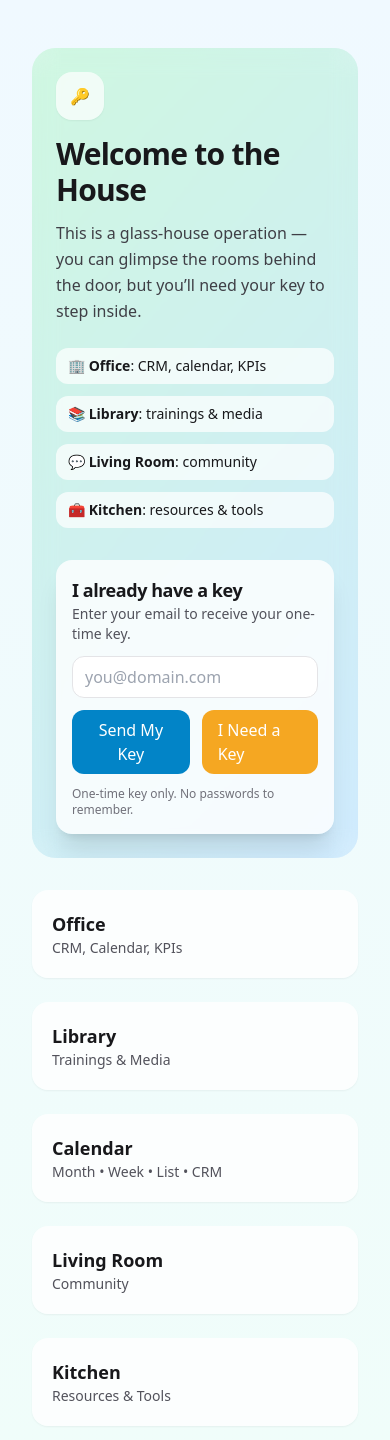
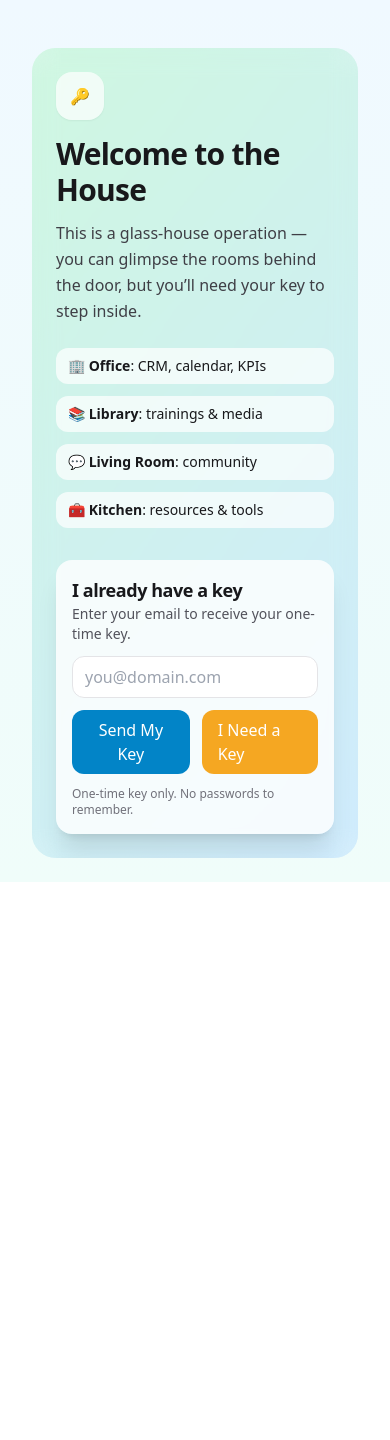
Before and after one commit to talormayde/Freedomfamily, a Next.js app: page / in a window 390 px wide. Shown: the top 1440 px of the page. After the commit the page ends 882 px from the top, so only its background shows below. Built offline with nearby package versions, Linux system fonts and the light colour scheme.

Commit message:
Update page.tsx

```diff
--- a/app/page.tsx
+++ b/app/page.tsx
@@ -1,3 +1,4 @@
+// app/page.tsx
 'use client';
 import { useEffect, useState } from 'react';
 import { supabaseBrowser } from '@/lib/supabase-browser';
@@ -13,6 +14,7 @@ export default function HomePage() {
     (async () => {
       const { data: { session } } = await supa.auth.getSession();
       if (mounted) setAuthed(!!session);
+      // listen for changes so the hero disappears right after login
       const { data: sub } = supa.auth.onAuthStateChange((_e, sess) => {
         if (mounted) setAuthed(!!sess);
       });
@@ -28,8 +30,10 @@ export default function HomePage() {
           className="relative overflow-hidden rounded-3xl p-6 md:p-10 mt-6 md:mt-10"
           style={{ background: 'linear-gradient(135deg, rgba(180,245,200,.55), rgba(180,220,255,.55))' }}
         >
-          <div className="absolute inset-0 backdrop-blur-md" />
-          <div className="relative grid md:grid-cols-2 gap-8 items-center">
+          {/* glass blur background should NOT capture clicks */}
+          <div className="absolute inset-0 backdrop-blur-md pointer-events-none" />
+          {/* content is above the blur */}
+          <div className="relative z-10 grid md:grid-cols-2 gap-8 items-center">
             <div>
               <div className="w-12 h-12 rounded-2xl bg-white/70 grid place-items-center shadow-sm mb-4">🔑</div>
               <h1 className="text-3xl md:text-4xl font-bold tracking-tight">Welcome to the House</h1>
@@ -44,6 +48,8 @@ export default function HomePage() {
                 <li className="rounded-xl bg-white/70 px-3 py-2 text-sm">🧰 <b>Kitchen</b>: resources & tools</li>
               </ul>
             </div>
+
+            {/* Email key form */}
             <div className="rounded-2xl bg-white/80 p-4 sm:p-6 shadow-xl">
               <h2 className="font-semibold text-lg">I already have a key</h2>
               <p className="text-sm text-zinc-600">Enter your email to receive your one-time key.</p>
@@ -62,14 +68,20 @@ export default function HomePage() {
                   required
                   placeholder="you@domain.com"
                   value={email}
-                  onChange={(e)=>setEmail(e.target.value)}
+                  onChange={(e) => setEmail(e.target.value)}
                   className="w-full rounded-xl border border-zinc-200 px-3 py-2 outline-none focus:ring-2 focus:ring-sky-300"
                 />
                 <div className="flex gap-3">
-                  <button className="inline-flex items-center justify-center rounded-xl bg-sky-600 text-white font-medium px-4 py-2 hover:bg-sky-700">
+                  <button
+                    type="submit"
+                    className="inline-flex items-center justify-center rounded-xl bg-sky-600 text-white font-medium px-4 py-2 hover:bg-sky-700"
+                  >
                     Send My Key
                   </button>
-                  <Link href="/about-key" className="inline-flex items-center justify-center rounded-xl bg-amber-500/90 text-white font-medium px-4 py-2 hover:bg-amber-600">
+                  <Link
+                    href="/about-key"
+                    className="inline-flex items-center justify-center rounded-xl bg-amber-500/90 text-white font-medium px-4 py-2 hover:bg-amber-600"
+                  >
                     I Need a Key
                   </Link>
                 </div>
@@ -80,7 +92,8 @@ export default function HomePage() {
         </div>
       )}
 
-      {/* Rooms grid — same design, now includes Calendar */}
+      {/* Rooms grid — show ONLY when authed */}
+      {authed && (
         <div className="grid md:grid-cols-2 gap-6 mt-8">
           <Link href="/office" className="block rounded-2xl bg-white/80 p-5 shadow-sm hover:shadow-md transition">
             <div className="font-semibold text-lg">Office</div>
@@ -89,10 +102,6 @@ export default function HomePage() {
           <Link href="/library" className="block rounded-2xl bg-white/80 p-5 shadow-sm hover:shadow-md transition">
             <div className="font-semibold text-lg">Library</div>
             <div className="text-sm text-zinc-600">Trainings & Media</div>
-        </Link>
-        <Link href="/calendar" className="block rounded-2xl bg-white/80 p-5 shadow-sm hover:shadow-md transition">
-          <div className="font-semibold text-lg">Calendar</div>
-          <div className="text-sm text-zinc-600">Month • Week • List • CRM</div>
           </Link>
           <Link href="/living" className="block rounded-2xl bg-white/80 p-5 shadow-sm hover:shadow-md transition">
             <div className="font-semibold text-lg">Living Room</div>
@@ -103,6 +112,7 @@ export default function HomePage() {
             <div className="text-sm text-zinc-600">Resources & Tools</div>
           </Link>
         </div>
+      )}
     </div>
   );
 }
```
Lines whose indentation alone changed are shown as unchanged.
